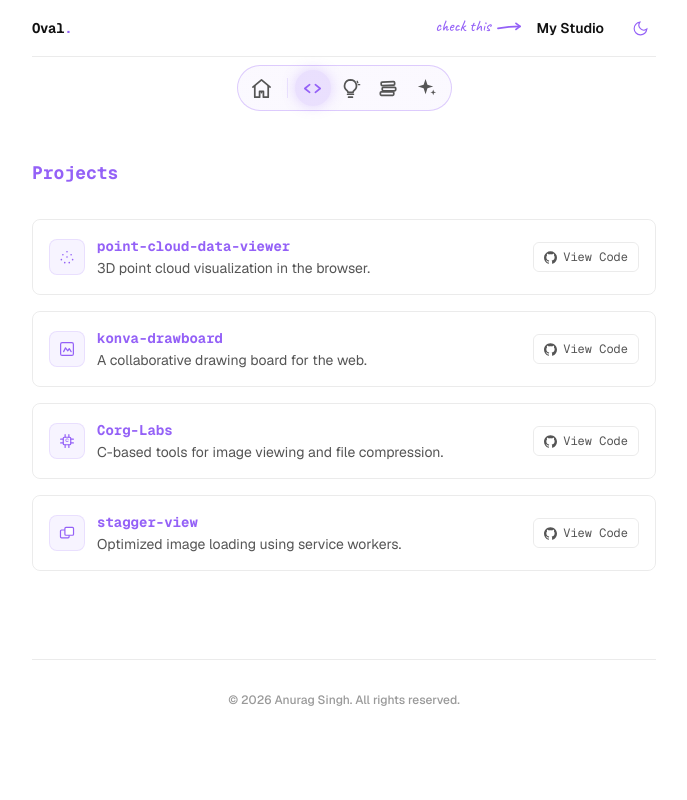
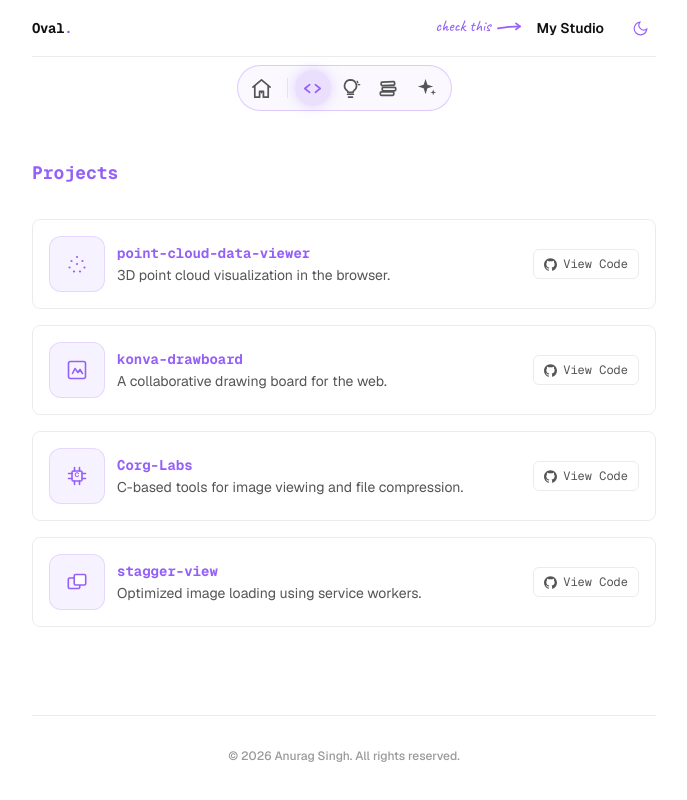
Before and after one commit to Oval17/oval-portfolio, a Next.js app: page /studio/projects in a window 1280 px wide. Shown: the whole page, without its empty margins (296-983 px from the left). Built offline with nearby package versions, Linux system fonts and the light colour scheme.

Commit message:
feat: enlarge studio icons and add hover interactions to cards
Icons were too small at 18px in a 36px badge; bump to 24px/56px.
Add a hover lift + violet tint + glow to project and extension cards
so they feel interactive.

Co-Authored-By: Claude Sonnet 5 <noreply@anthropic.com>

```diff
--- a/src/app/globals.css
+++ b/src/app/globals.css
@@ -13,6 +13,7 @@
   --text-2: #555555;
   --text-3: #999999;
   --dot-color: rgba(0, 0, 0, 0.15);
+  --violet: #9461f7;
 }
 
 :root[class~="dark"] {
@@ -23,6 +24,23 @@
   --text-2: #a0aab4;
   --text-3: #4a5260;
   --dot-color: rgba(255, 255, 255, 0.12);
+}
+
+.studio-card {
+  transition: border-color 0.2s ease, background-color 0.2s ease, transform 0.2s ease, box-shadow 0.2s ease;
+}
+
+.studio-card:hover {
+  border-color: var(--violet);
+  background: rgba(148, 97, 247, 0.06);
+  transform: translateY(-2px);
+  box-shadow: 0 8px 24px rgba(148, 97, 247, 0.12);
+}
+
+.studio-card:hover .studio-card-icon {
+  background: rgba(148, 97, 247, 0.18);
+  border-color: rgba(148, 97, 247, 0.45);
+  transform: scale(1.06);
 }
 
 @keyframes floatUpDown {
--- a/src/app/studio/extras/page.tsx
+++ b/src/app/studio/extras/page.tsx
@@ -32,7 +32,7 @@ export default function ExtrasPage() {
                 href={extra.href}
                 target="_blank"
                 rel="noopener noreferrer"
-                className="block p-4 rounded-lg transition-colors"
+                className="studio-card block p-4 rounded-lg"
                 style={{ border: "1px solid var(--border)" }}
               >
                 <div className="flex items-center gap-3 mb-3">
--- a/src/components/project-card.tsx
+++ b/src/components/project-card.tsx
@@ -27,7 +27,7 @@ export default function ProjectCard({ project }: { project: Project }) {
       onKeyDown={(e) => {
         if (e.key === "Enter") window.open(project.liveHref, "_blank", "noopener,noreferrer");
       }}
-      className="flex items-center justify-between gap-4 p-4 rounded-lg cursor-pointer transition-colors"
+      className="studio-card flex items-center justify-between gap-4 p-4 rounded-lg cursor-pointer"
       style={{ border: "1px solid var(--border)" }}
     >
       <div className="flex items-center gap-3 min-w-0">
--- a/src/components/studio-icons.tsx
+++ b/src/components/studio-icons.tsx
@@ -7,8 +7,8 @@ const ICON_PROPS = {
   strokeWidth: 1.6,
   strokeLinecap: "round" as const,
   strokeLinejoin: "round" as const,
-  width: 18,
-  height: 18,
+  width: 24,
+  height: 24,
 };
 
 function PointCloudIcon() {
@@ -81,8 +81,8 @@ export function StudioIcon({ name }: { name: StudioIconKey }) {
   const Icon = STUDIO_ICONS[name];
   return (
     <span
-      className="shrink-0 flex items-center justify-center w-9 h-9 rounded-lg"
-      style={{ background: `${VIOLET}12`, border: `1px solid ${VIOLET}25` }}
+      className="studio-card-icon shrink-0 flex items-center justify-center w-14 h-14 rounded-xl"
+      style={{ background: `${VIOLET}14`, border: `1px solid ${VIOLET}30` }}
     >
       <Icon />
     </span>
```
